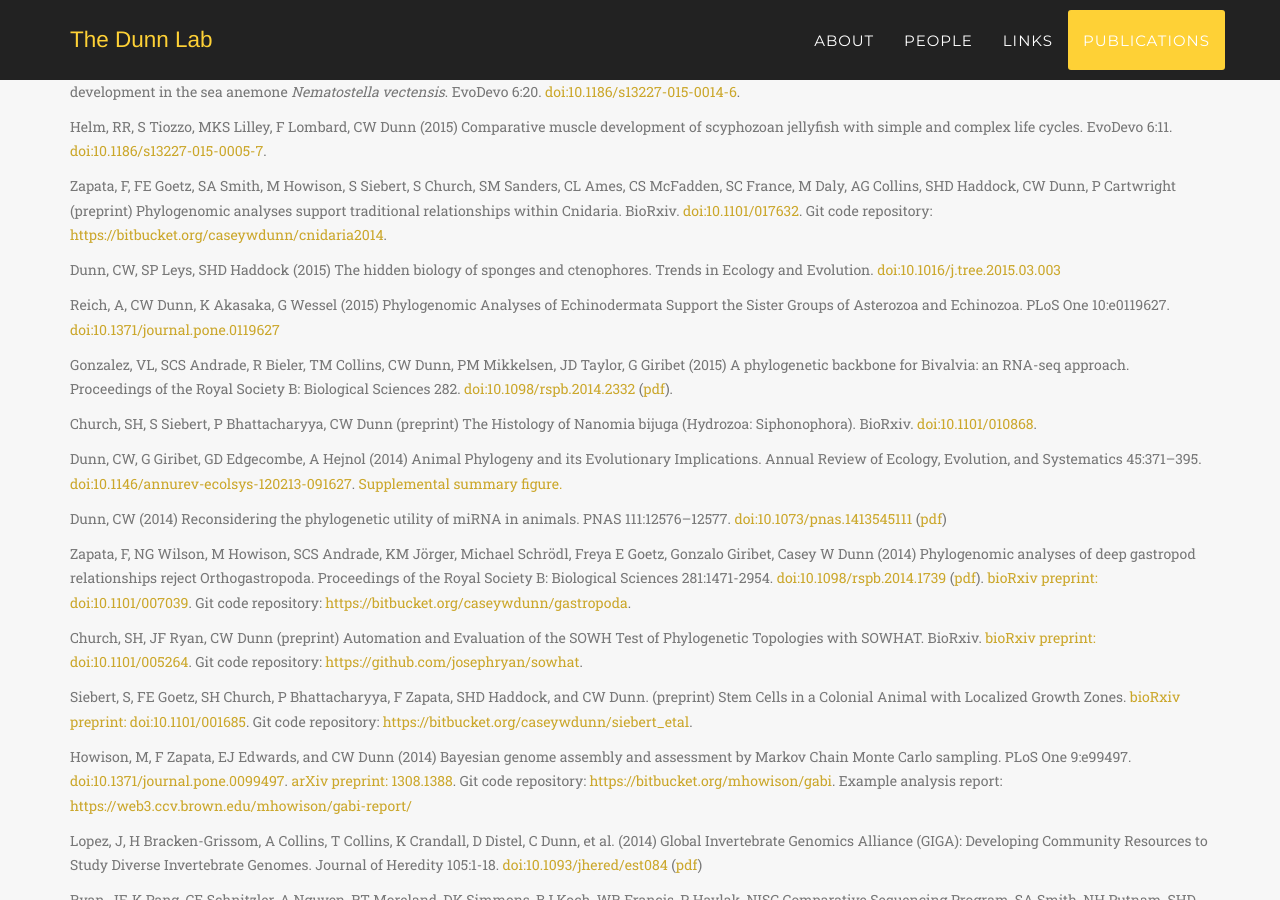
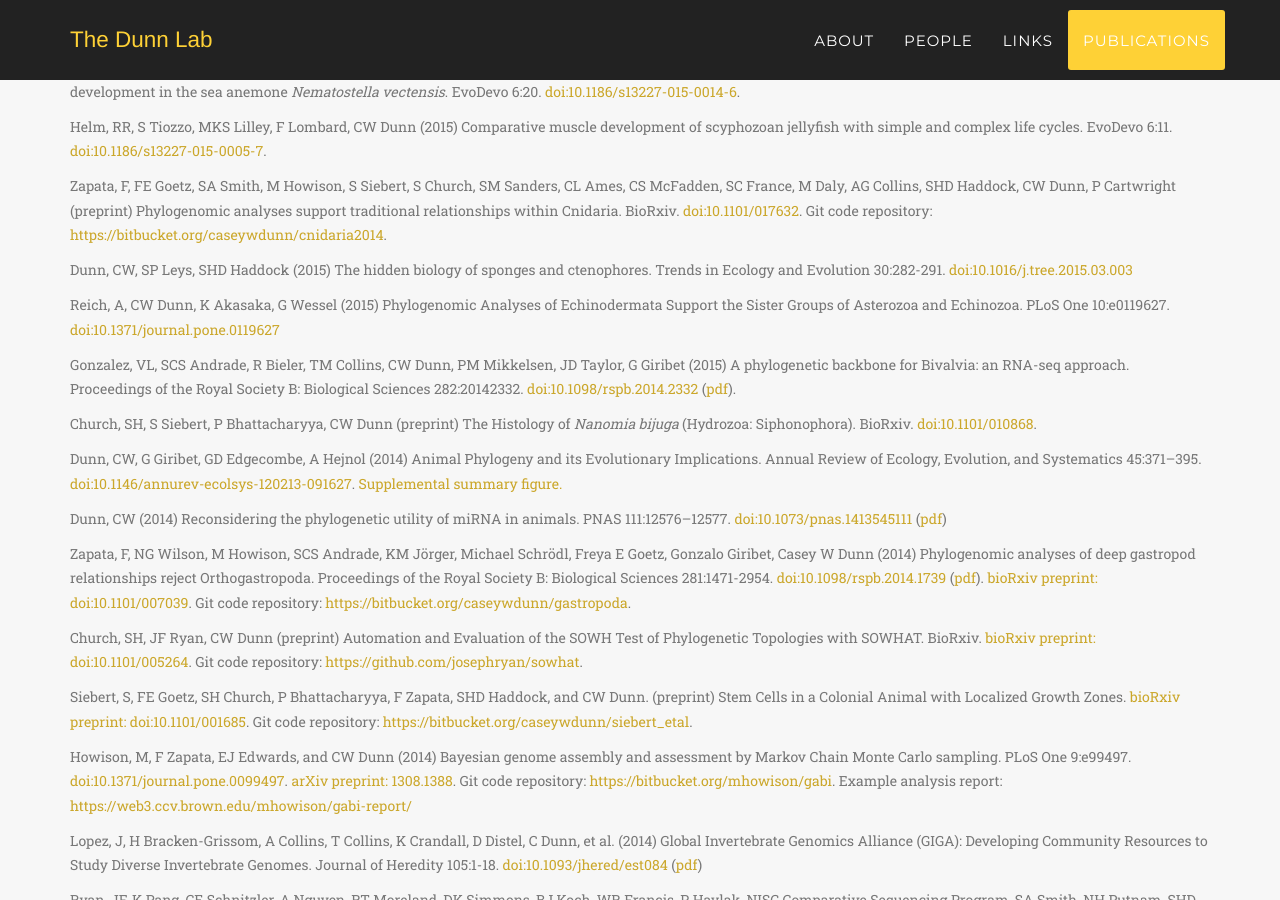
Before and after one commit to caseywdunn/caseywdunn.github.io, a Jekyll site: the page built from index.html, in a window 1280 px wide and 900 px high, scrolled down 6723 px. Built offline with Jekyll 4.4.1, drawn with Linux system fonts in a browser that asks for light colours; some web fonts are replaced.

Commit message:
upated some citations

```diff
--- a/_includes/publications.html
+++ b/_includes/publications.html
@@ -20,7 +20,7 @@
 </div><div class="box-footer"> </div></div>
 
 <div class="box"><div class="box-title"></div><div class="box-body">
-	<p class="text-muted"> Dunn, CW, SP Leys, SHD Haddock (2015) The hidden biology of sponges and ctenophores. Trends in Ecology and Evolution. <a href="http://dx.doi.org/10.1016/j.tree.2015.03.003">doi:10.1016/j.tree.2015.03.003</a> </p>
+	<p class="text-muted"> Dunn, CW, SP Leys, SHD Haddock (2015) The hidden biology of sponges and ctenophores. Trends in Ecology and Evolution 30:282-291. <a href="http://dx.doi.org/10.1016/j.tree.2015.03.003">doi:10.1016/j.tree.2015.03.003</a> </p>
 </div><div class="box-footer"> </div></div>
 
 <div class="box"><div class="box-title"></div><div class="box-body">
@@ -28,11 +28,11 @@
 </div><div class="box-footer"> </div></div>
 
 <div class="box"><div class="box-title"></div><div class="box-body">
-	<p class="text-muted"> Gonzalez, VL, SCS Andrade, R Bieler, TM Collins, CW Dunn, PM Mikkelsen, JD Taylor, G Giribet (2015) A phylogenetic backbone for Bivalvia: an RNA-seq approach. Proceedings of the Royal Society B: Biological Sciences 282. <a href="http://dx.doi.org/10.1098/rspb.2014.2332">doi:10.1098/rspb.2014.2332</a> (<a href="assets/Gonzalez_etal_2015.pdf">pdf</a>).</p>
+	<p class="text-muted"> Gonzalez, VL, SCS Andrade, R Bieler, TM Collins, CW Dunn, PM Mikkelsen, JD Taylor, G Giribet (2015) A phylogenetic backbone for Bivalvia: an RNA-seq approach. Proceedings of the Royal Society B: Biological Sciences 282:20142332. <a href="http://dx.doi.org/10.1098/rspb.2014.2332">doi:10.1098/rspb.2014.2332</a> (<a href="assets/Gonzalez_etal_2015.pdf">pdf</a>).</p>
 </div><div class="box-footer"> </div></div>
 
 <div class="box"><div class="box-title"></div><div class="box-body">
-	<p class="text-muted"> Church, SH, S Siebert, P Bhattacharyya, CW Dunn (preprint) The Histology of Nanomia bijuga (Hydrozoa: Siphonophora). BioRxiv. <a href="http://dx.doi.org/10.1101/010868">doi:10.1101/010868</a>. </p>
+	<p class="text-muted"> Church, SH, S Siebert, P Bhattacharyya, CW Dunn (preprint) The Histology of <i>Nanomia bijuga</i> (Hydrozoa: Siphonophora). BioRxiv. <a href="http://dx.doi.org/10.1101/010868">doi:10.1101/010868</a>. </p>
 </div><div class="box-footer"> </div></div>
 
 <div class="box"><div class="box-title"></div><div class="box-body">
```
